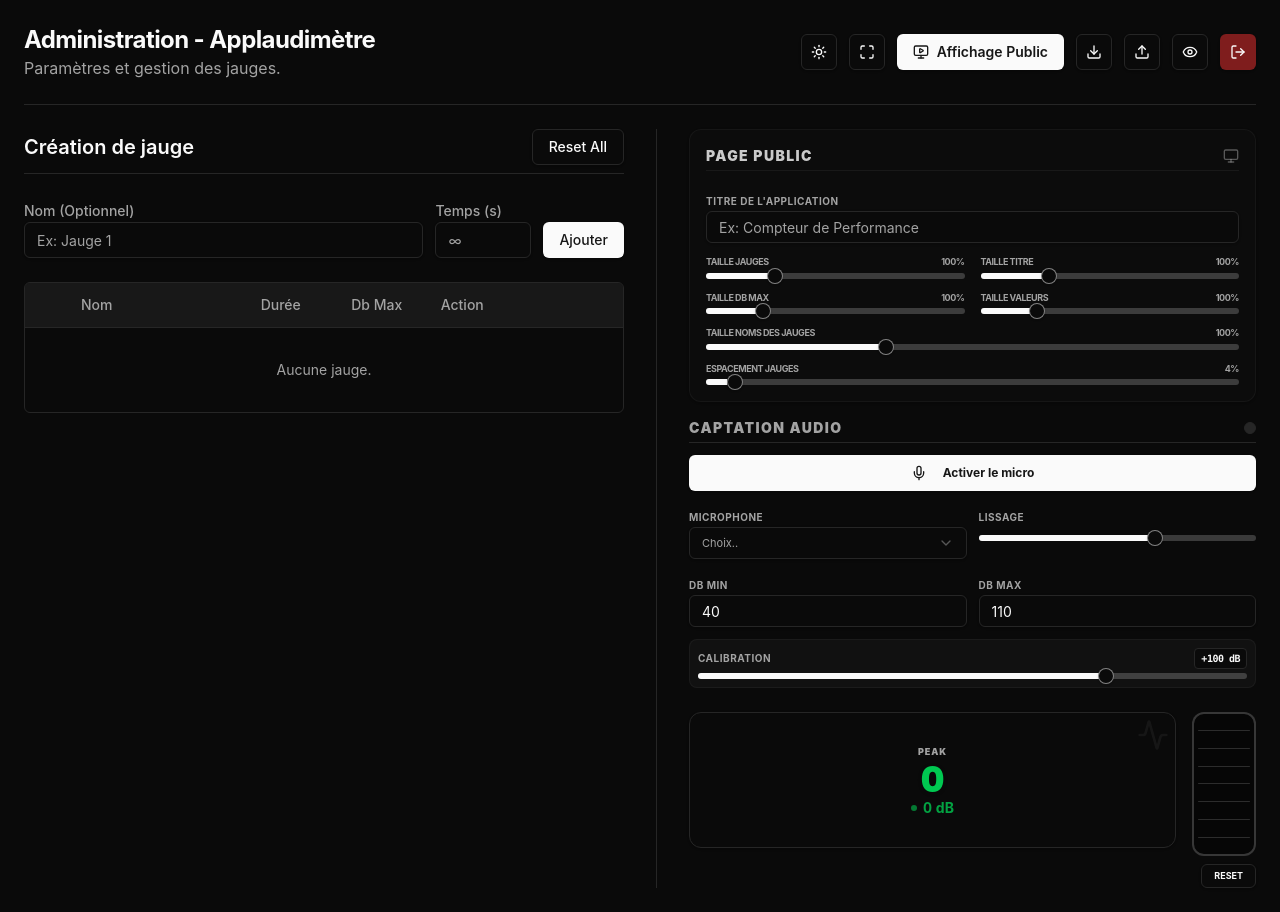
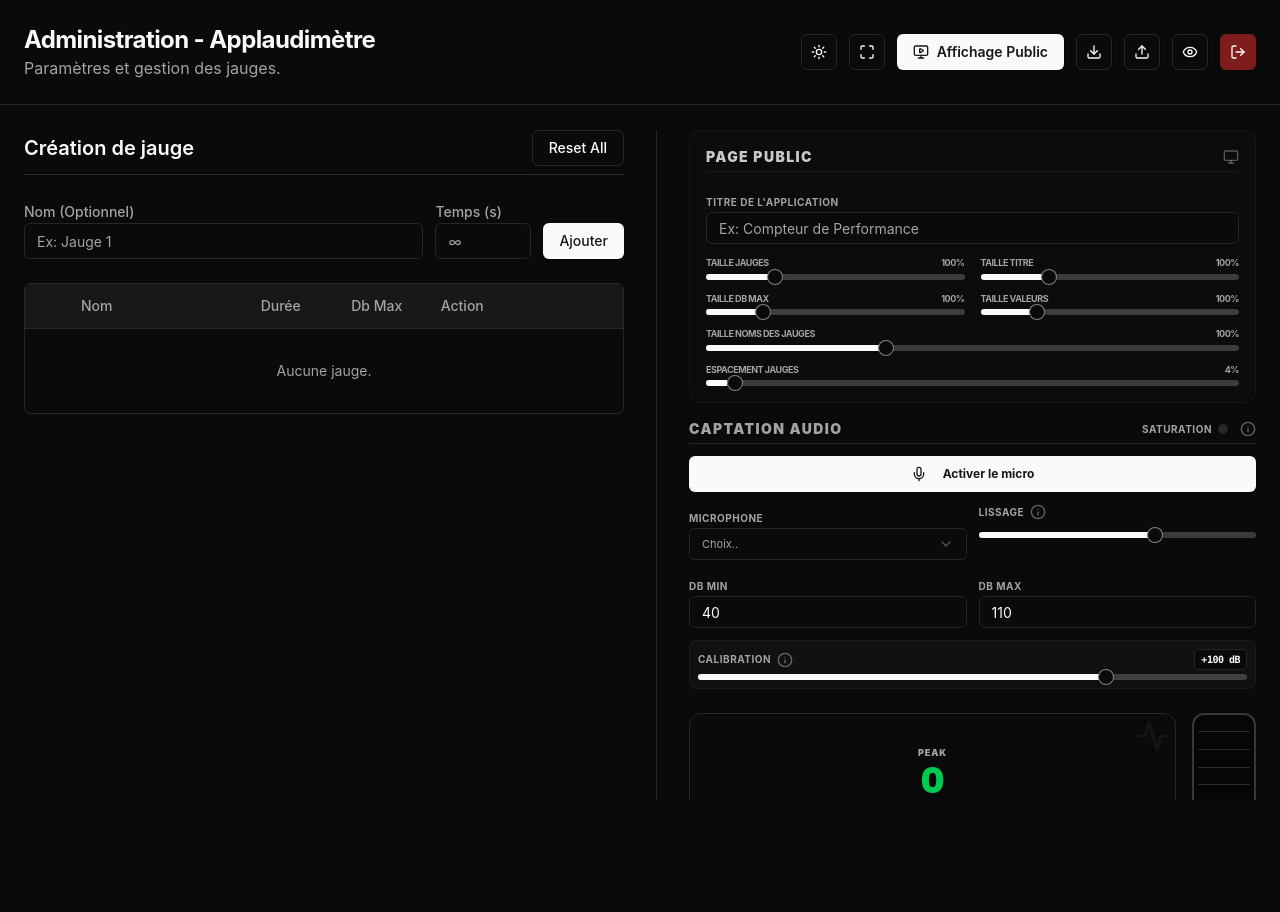
Before and after one commit to MDelmont/Arsef_decibel-metre, a React (Vite) app in the folder arsef-decibel-metre/: page /admin in a window 1280 px wide. After the commit the page ends 800 px from the top, so only its background shows below. Built offline with nearby package versions, Linux system fonts and the light colour scheme; the HTML template or start-up script is replaced by a standard one.

Commit message:
update saturation information

```diff
--- a/arsef-decibel-metre/src/pages/AdminPage.jsx
+++ b/arsef-decibel-metre/src/pages/AdminPage.jsx
@@ -14,6 +14,14 @@ import {
 } from 'lucide-react';
 import { Select, SelectContent, SelectItem, SelectTrigger, SelectValue } from '../components/ui/select';
 import { Slider } from '../components/ui/slider';
+import {
+  Dialog,
+  DialogContent,
+  DialogHeader,
+  DialogTitle,
+  DialogDescription,
+  DialogFooter,
+} from '../components/ui/dialog';
 import { openDisplayWindow, toggleDisplayFullscreen, isTauri, quitApp } from '../lib/windowUtils';
 import { Info } from 'lucide-react';
 import { getCurrentWindow } from '@tauri-apps/api/window';
@@ -33,6 +41,10 @@ export default function AdminPage() {
   const navigate = useNavigate();
   const [isDark, setIsDark] = useState(true);
   const activeTimerRef = useRef(null);
+
+  // Tracking saturation alerts
+  const [dismissedMics, setDismissedMics] = useState([]);
+  const [showSaturatingAlert, setShowSaturatingAlert] = useState(false);
 
   const {
     isListening,
@@ -55,6 +67,14 @@ export default function AdminPage() {
     const isDarkMode = document.documentElement.classList.contains('dark');
     setIsDark(isDarkMode);
   }, []);
+
+  // Show saturation alert only once per microphone
+  useEffect(() => {
+    if (isClipping && selectedMicId && !dismissedMics.includes(selectedMicId)) {
+        setShowSaturatingAlert(true);
+        setDismissedMics(prev => [...prev, selectedMicId]);
+    }
+  }, [isClipping, selectedMicId, dismissedMics]);
 
   const toggleTheme = () => {
     const html = document.documentElement;
@@ -154,8 +174,8 @@ export default function AdminPage() {
   const displayMax = activeGauge ? activeGauge.maxValue : localMaxDb;
 
   return (
-    <div className="min-h-screen bg-background text-foreground flex flex-col font-sans transition-colors duration-200 p-6">
-      <header className="flex items-center justify-between pb-6 mb-6 border-b border-border">
+    <div className="h-screen bg-background text-foreground flex flex-col font-sans transition-colors duration-200 overflow-hidden">
+      <header className="flex items-center justify-between pb-6 px-6 pt-6 border-b border-border shrink-0">
         <div>
           <h1 className="text-2xl font-bold tracking-tight">Administration - Applaudimètre</h1>
           <p className="text-muted-foreground">Paramètres et gestion des jauges.</p>
@@ -214,7 +234,7 @@ export default function AdminPage() {
         </div>
       </header>
 
-      <main className="flex-1 grid grid-cols-1 lg:grid-cols-2 gap-8 outline-none">
+      <main className="flex-1 overflow-y-auto px-6 pb-6 pt-6 grid grid-cols-1 lg:grid-cols-2 gap-8 outline-none border-t border-border/10">
         <div className="space-y-6">
            <div className="flex items-center justify-between border-b border-border pb-2">
                <h2 className="text-xl font-semibold">Création de jauge</h2>
@@ -408,10 +428,16 @@ export default function AdminPage() {
 
            {/* Section 2: Gestion du son */}
            <div className="space-y-3">
-               <div className="flex items-center justify-between border-b border-border pb-1">
-                   <h2 className="text-sm font-black uppercase tracking-widest text-muted-foreground">Captation Audio</h2>
-                   <div className={cn("w-3 h-3 rounded-full border border-border", isClipping ? "bg-red-500 shadow-[0_0_10px_red]" : "bg-muted")} />
-               </div>
+                <div className="flex items-center justify-between border-b border-border pb-1">
+                    <h2 className="text-sm font-black uppercase tracking-widest text-muted-foreground">Captation Audio</h2>
+                    <div className="flex items-center gap-2">
+                        <div className="flex items-center gap-1.5">
+                            <span className="text-[10px] font-bold uppercase tracking-wider text-muted-foreground">Saturation</span>
+                            <div className={cn("w-2.5 h-2.5 rounded-full border border-border transition-all duration-300", isClipping ? "bg-red-500 shadow-[0_0_8px_rgba(239,68,68,0.8)] border-red-400" : "bg-muted")} />
+                            <InfoTooltip text="Éviter la saturation : Barre de recherche Windows > taper 'Paramètres' > Système > Son > Entrée > Régler le volume (baisser)." />
+                        </div>
+                    </div>
+                </div>
 
                <div className="space-y-3">
                    <Button variant={isListening ? "destructive" : "default"} className="w-full font-bold h-9 text-xs" onClick={() => isListening ? stopListening() : startListening()}>
@@ -432,7 +458,10 @@ export default function AdminPage() {
                             </Select>
                         </div>
                         <div className="space-y-1">
-                            <label className="text-[10px] font-bold uppercase tracking-wider text-muted-foreground">Lissage</label>
+                            <label className="text-[10px] font-bold uppercase tracking-wider text-muted-foreground flex items-center">
+                                Lissage
+                                <InfoTooltip text="Règle la réactivité de la jauge. Un lissage plus élevé (ex: 1.0) est plus stable, un lissage faible (ex: 0.2) est plus nerveux." />
+                            </label>
                             <Slider min={0.1} max={1.5} step={0.1} value={[ballistic]} onValueChange={(val) => setBallistic(val[0])} className="pt-2" />
                         </div>
                    </div>
@@ -450,7 +479,10 @@ export default function AdminPage() {
 
                    <div className="bg-muted/30 p-2 rounded-lg border border-border/50">
                        <div className="flex justify-between items-center mb-1">
-                           <label className="text-[10px] font-bold uppercase tracking-wider text-muted-foreground">Calibration</label>
+                           <label className="text-[10px] font-bold uppercase tracking-wider text-muted-foreground flex items-center">
+                               Calibration
+                               <InfoTooltip text="Ajustement global du niveau (offset) pour aligner la mesure avec un appareil de référence." />
+                           </label>
                            <div className="px-1.5 py-0.5 bg-background border border-border rounded text-[10px] font-mono font-bold tracking-tighter">
                              {calibrationOffset > 0 ? '+' : ''}{calibrationOffset} dB
                            </div>
@@ -513,6 +545,34 @@ export default function AdminPage() {
                 <Button variant="outline" size="sm" className="h-6 text-[9px] uppercase font-bold px-3" onClick={resetLocalMaxDb}>Reset</Button>
             </div>
          </div>       </main>
+
+       {/* Alerte de Saturation */}
+       <Dialog open={showSaturatingAlert} onOpenChange={setShowSaturatingAlert}>
+         <DialogContent className="sm:max-w-[425px]">
+           <DialogHeader>
+             <DialogTitle className="flex items-center gap-2 text-red-500">
+               <Activity className="h-5 w-5" />
+               Attention : Micro en saturation
+             </DialogTitle>
+             <DialogDescription className="pt-4 space-y-4 text-foreground/90">
+               <p>Le microphone sélectionné capte un signal trop fort, ce qui fausse les mesures.</p>
+
+               <div className="bg-muted/50 p-4 rounded-lg border border-border text-sm space-y-3">
+                 <p className="font-bold border-b border-border pb-1 text-xs">Comment régler le volume dans Windows :</p>
+                 <ol className="list-decimal list-inside space-y-2 text-[11px] leading-relaxed">
+                   <li>Dans la <strong>Barre de recherche Windows</strong>, tapez <strong>'Paramètres'</strong>.</li>
+                   <li>Allez dans <strong>Système</strong>, puis dans <strong>Son</strong>.</li>
+                   <li>Faites défiler jusqu'à la section <strong>Entrée</strong>.</li>
+                   <li>Sélectionnez votre micro et <strong>réduisez le volume</strong> pour éviter que la jauge ne sature.</li>
+                 </ol>
+               </div>
+             </DialogDescription>
+           </DialogHeader>
+           <DialogFooter>
+             <Button onClick={() => setShowSaturatingAlert(false)}>J'ai compris</Button>
+           </DialogFooter>
+         </DialogContent>
+       </Dialog>
     </div>
   );
 }
```
